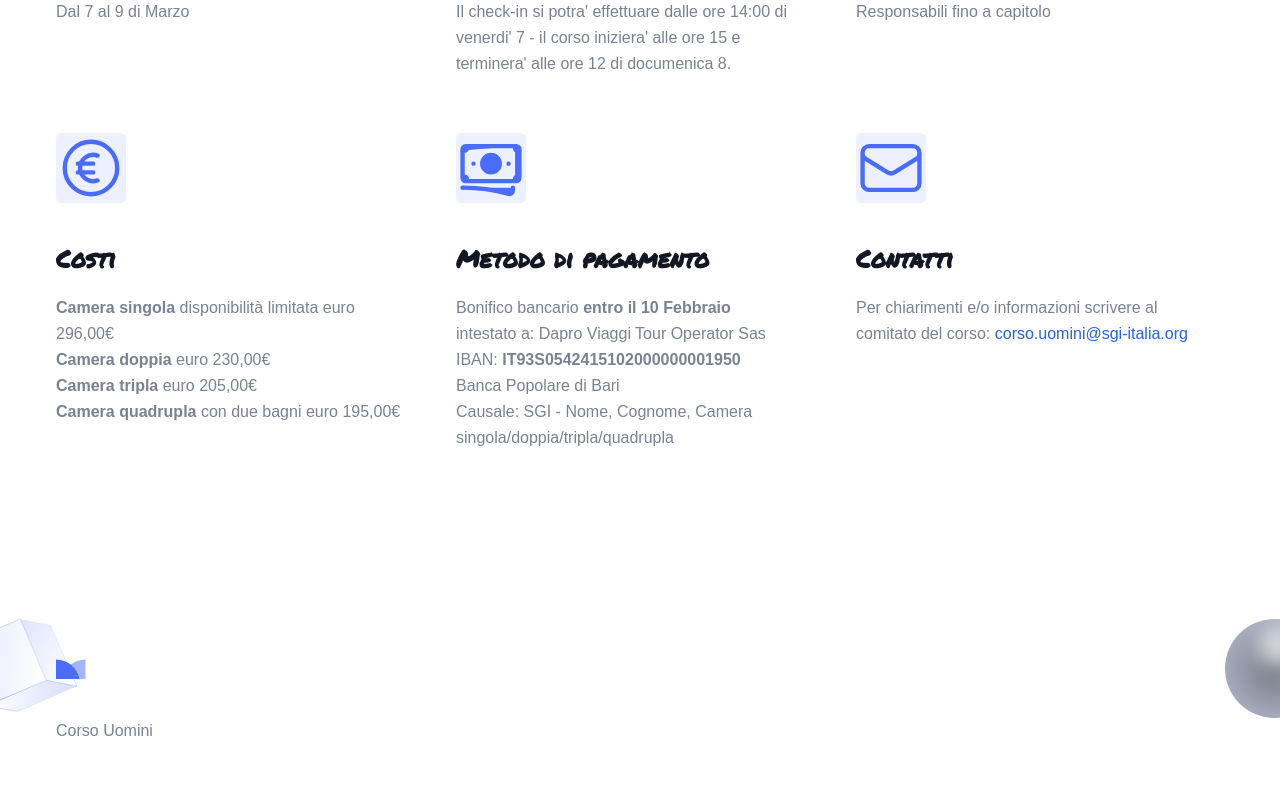
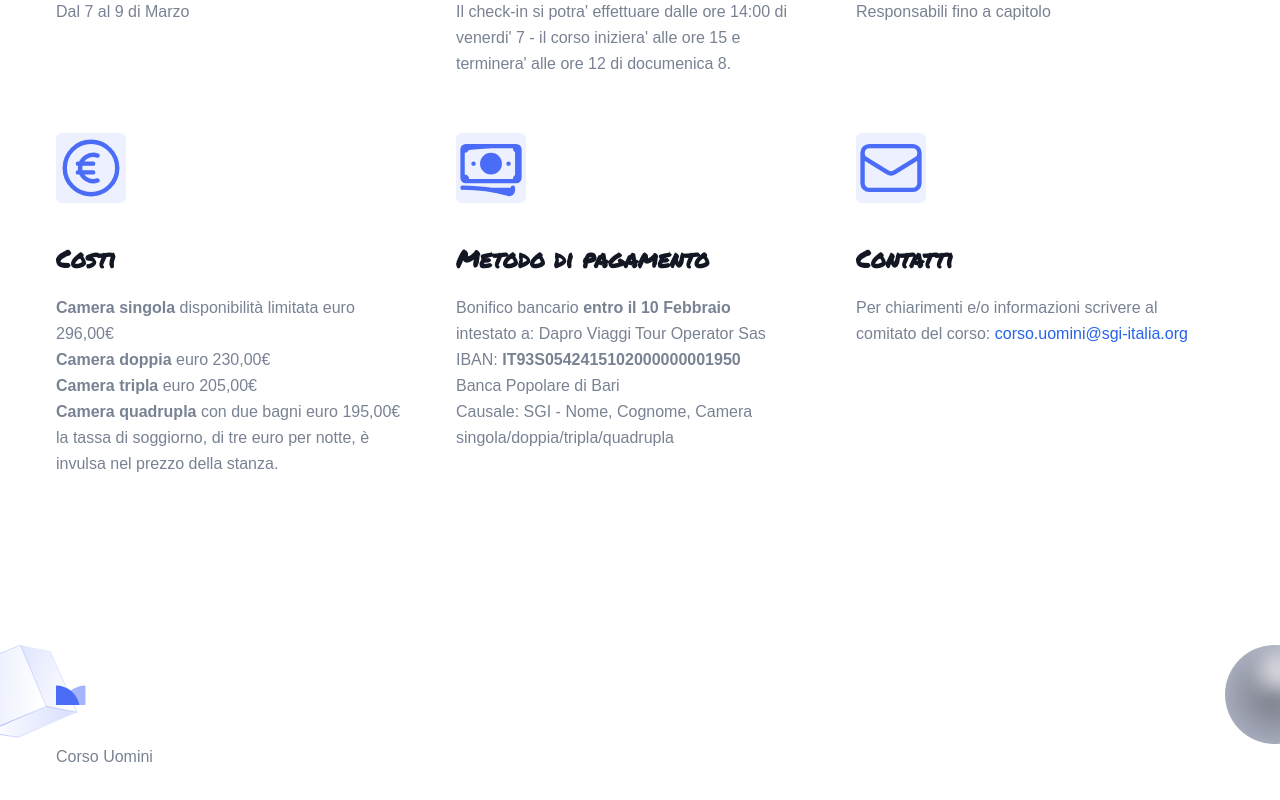
Before and after one commit to upalatucci/corso-uomini, a Next.js app: page / in a window 1280 px wide. Shown: the part 2092-2892 px from the top of the page. Built offline with nearby package versions, Linux system fonts and the light colour scheme; no server answers; the database is empty; sample sign-in values are in the browser's storage.

Commit message:
tassa soggiorno

```diff
--- a/components/Features/featuresData.tsx
+++ b/components/Features/featuresData.tsx
@@ -64,7 +64,8 @@ Chiuso (con sbarre), con ingresso da via Torrione, adiacente Hotel Salerno, Tari
     paragraphHTML: `<strong>Camera singola</strong> disponibilità limitata euro 296,00€ <br/>
   <strong>Camera doppia</strong> euro 230,00€ <br/>
   <strong>Camera tripla</strong> euro 205,00€ <br/>
-  <strong>Camera quadrupla</strong> con due bagni euro 195,00€`,
+  <strong>Camera quadrupla</strong> con due bagni euro 195,00€<br/>
+  la tassa di soggiorno, di tre euro per notte, è invulsa nel prezzo della stanza.`,
   },
 
   {
```
